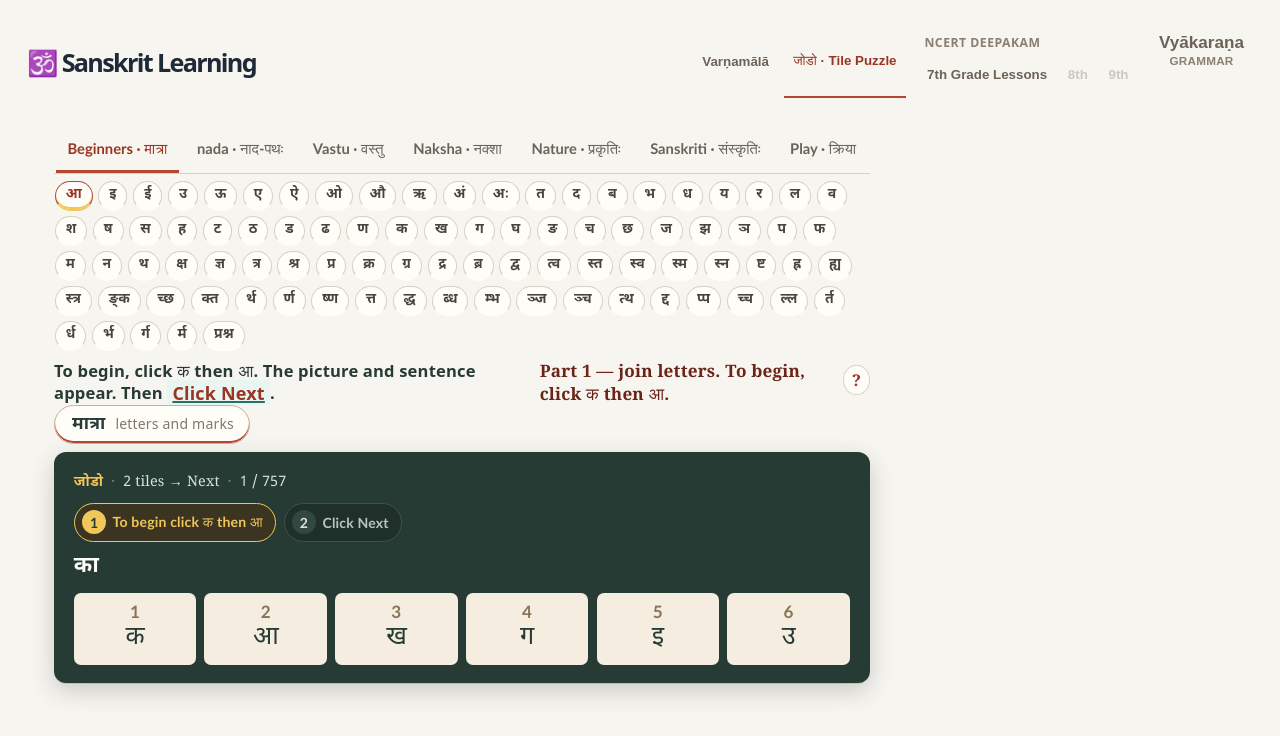
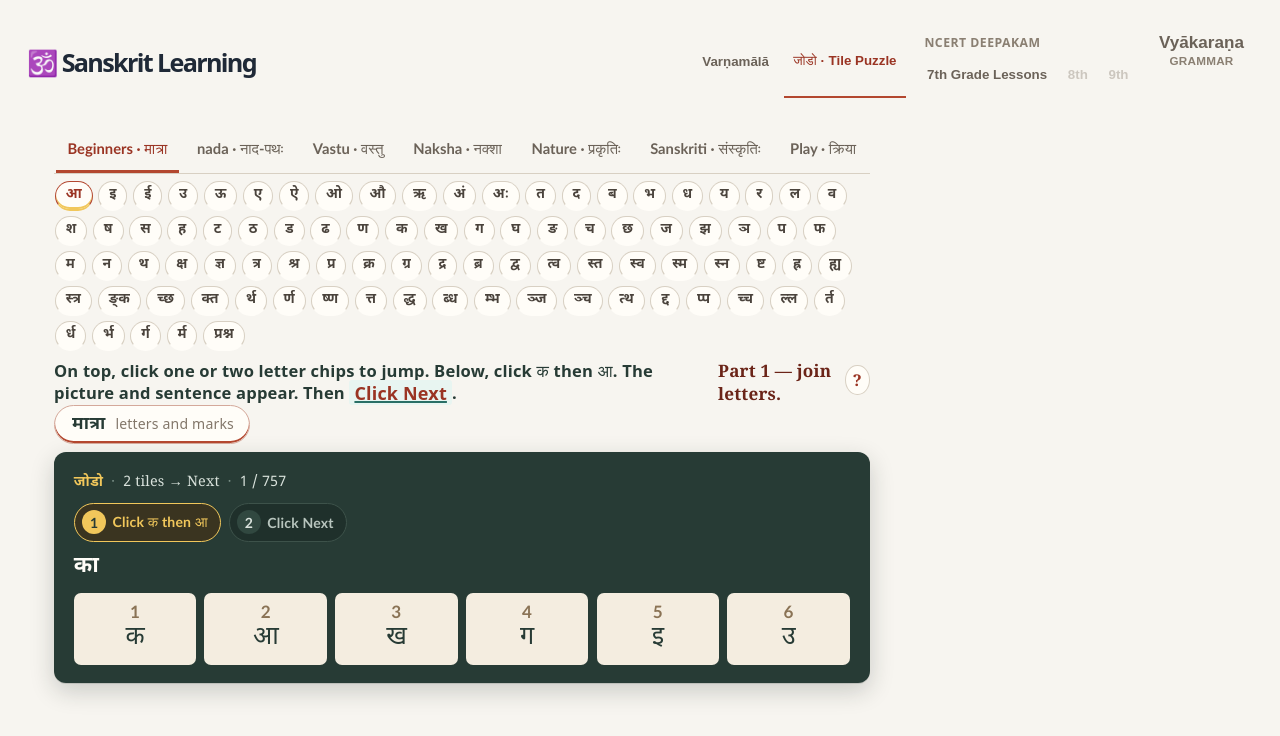
Before and after one commit to ashome16/sanskrit-teaching-web-app-from-beginner-to-advanced-, a React (Vite) app: page / in a window 1280 px wide. Both pictures are taken after a click on the button "जोडो · Tile Puzzle". Shown: the top 736 px of the page. Built offline with nearby package versions, Linux system fonts and the light colour scheme.

Commit message:
Clarify board tip: top chips + क then आ, remove repeats

```diff
--- a/src/components/Board.tsx
+++ b/src/components/Board.tsx
@@ -451,9 +451,9 @@ const Board: React.FC = () => {
   const displayPackTitle = isPrashnaPart ? 'प्रश्न-पदानि' : packTitle;
   const displayPackGloss = isPrashnaPart ? 'who · what · where · when · how' : packGloss;
   const phaseBanner = isPrashnaPart
-    ? 'Part 2 — question words. Click one cream tile.'
+    ? 'Part 2 — question words.'
     : (activeBoardShelf?.skin === 'जोडो' && activeShelf === 'prarambhah' && !targetIsWholeTile
-      ? 'Part 1 — join letters. To begin, click क then आ.'
+      ? 'Part 1 — join letters.'
       : '');
 
   // जोडो joins (क+आ) stay multi-tap. Question-words (कः on a tile) are one tap.
@@ -649,7 +649,7 @@ const Board: React.FC = () => {
       <p className="board-tip">{isLearnPhase
         ? <>Hear the word, read the meaning, then <strong className="tip-next">Click Next</strong>.</>
         : isJodoSkin
-          ? <>To begin, click क then आ. The picture and sentence appear. Then <strong className="tip-next">Click Next</strong>.</>
+          ? <>On top, click one or two letter chips to jump. Below, click क then आ. The picture and sentence appear. Then <strong className="tip-next">Click Next</strong>.</>
           : emphasizeTipText('Click a cream tile. The picture and sentence appear. Then Click Next.')}</p>
       {phaseBanner ? <p className="board-phase">{phaseBanner}</p> : null}
       <button className="welcome-open" type="button" aria-label="Open Welcome" onClick={() => setWelcomeOpen(true)}>?</button>
@@ -684,7 +684,7 @@ const Board: React.FC = () => {
             <li className={activeStep === 1 ? 'active' : undefined}>
               <span className="step-num" aria-hidden="true">1</span>
               <span className="step-label">{isJodoSkin
-                ? <>To begin click क then आ</>
+                ? <>Click क then आ</>
                 : <>Click a cream tile <small>(numbers on tiles)</small></>}</span>
             </li>
             <li className={activeStep === 2 ? 'active' : undefined}>
```
